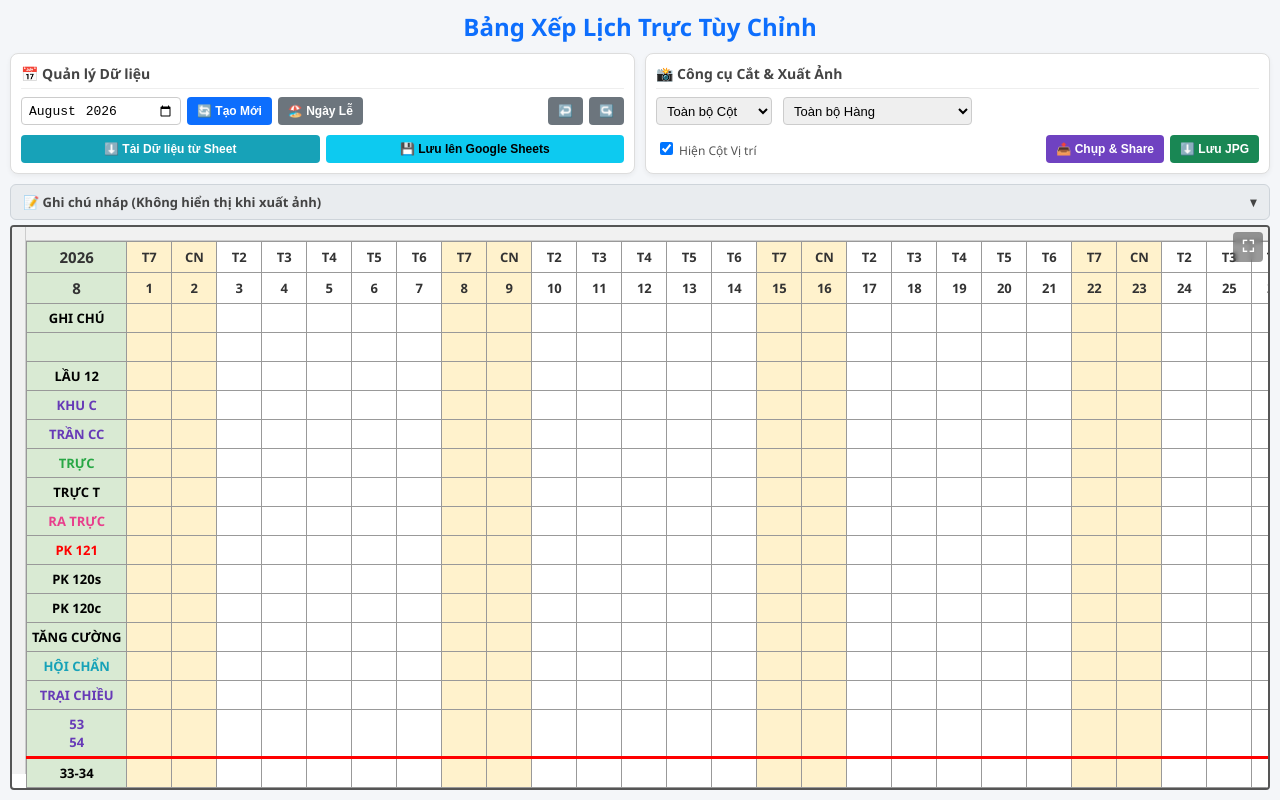
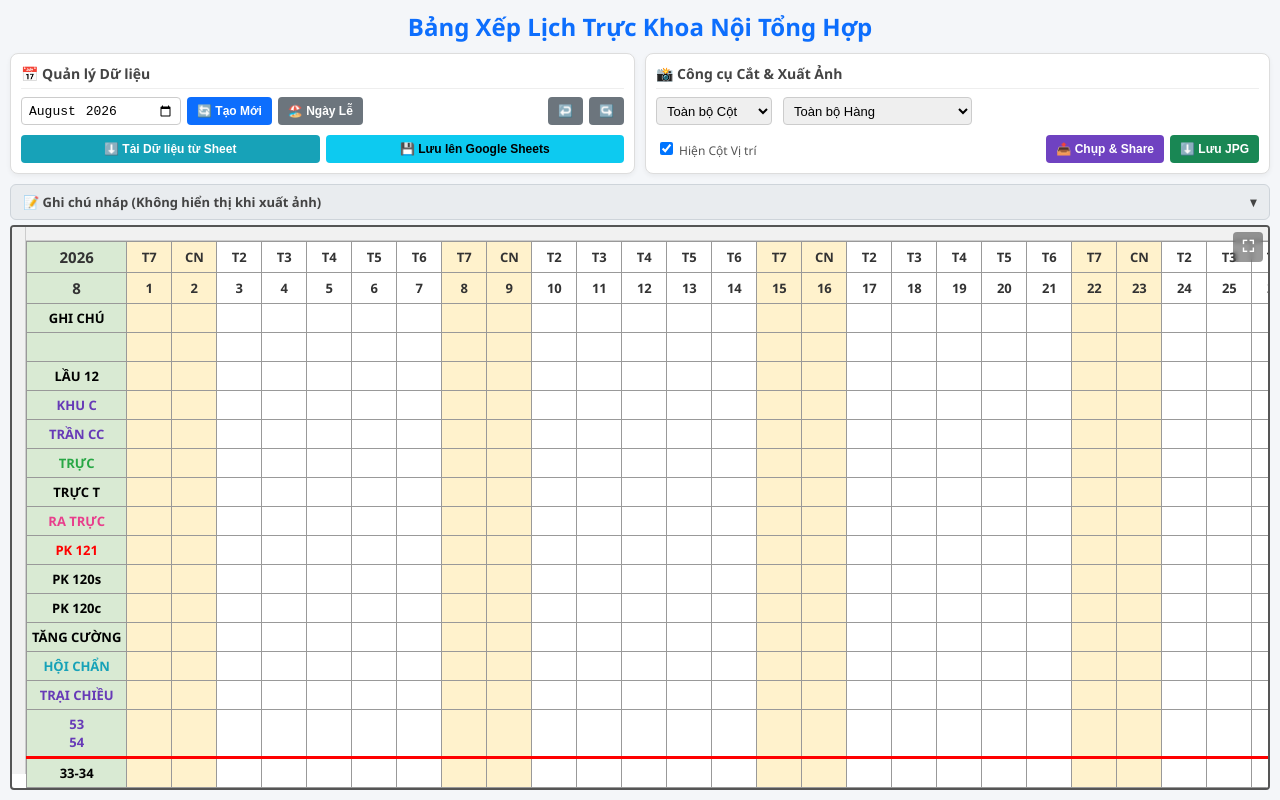
Before and after one commit to hieuduong37na/lichtuanNTH, a plain HTML site: page index.html in a window 1280 px wide. Drawn offline with nearby package versions, Linux system fonts and the light colour scheme; no server answers.

Commit message:
Update index.html

```diff
--- a/index.html
+++ b/index.html
@@ -3,7 +3,7 @@
 <head>
     <meta charset="UTF-8">
     <meta name="viewport" content="width=device-width, initial-scale=1.0">
-    <title>Bảng Xếp Lịch Trực Tùy Chỉnh</title>
+    <title>Bảng Xếp Lịch Trực Khoa Nội Tổng Hợp</title>
     <script src="https://cdnjs.cloudflare.com/ajax/libs/html2canvas/1.4.1/html2canvas.min.js"></script>
     <style>
         :root {
@@ -252,7 +252,7 @@
 <body>
 
     <div class="container">
-        <h2>Bảng Xếp Lịch Trực Tùy Chỉnh</h2>
+        <h2>Bảng Xếp Lịch Trực Khoa Nội Tổng Hợp</h2>
 
         <!-- NÚT TOGGLE MOBILE -->
         <button id="mobileMenuToggle" onclick="toggleMobileDashboard()">⚙️ Bảng Điều Khiển</button>
```
